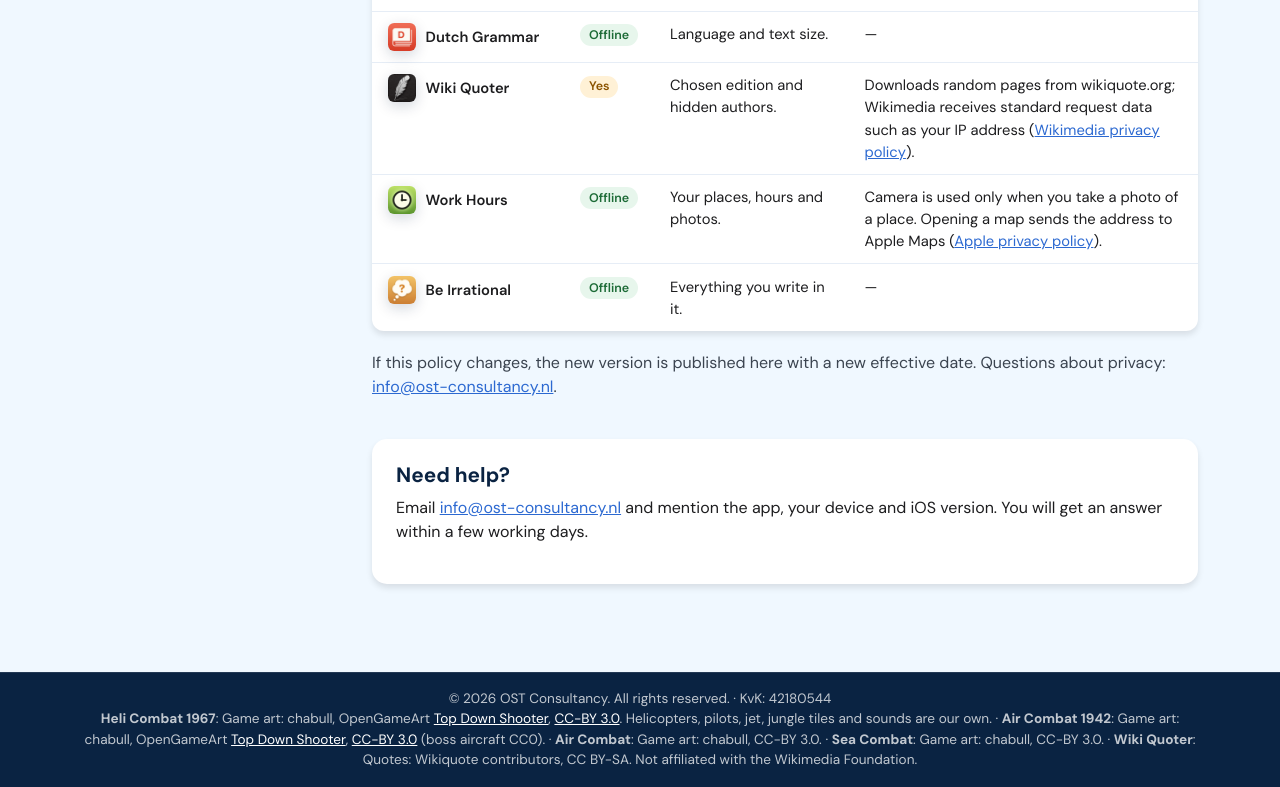
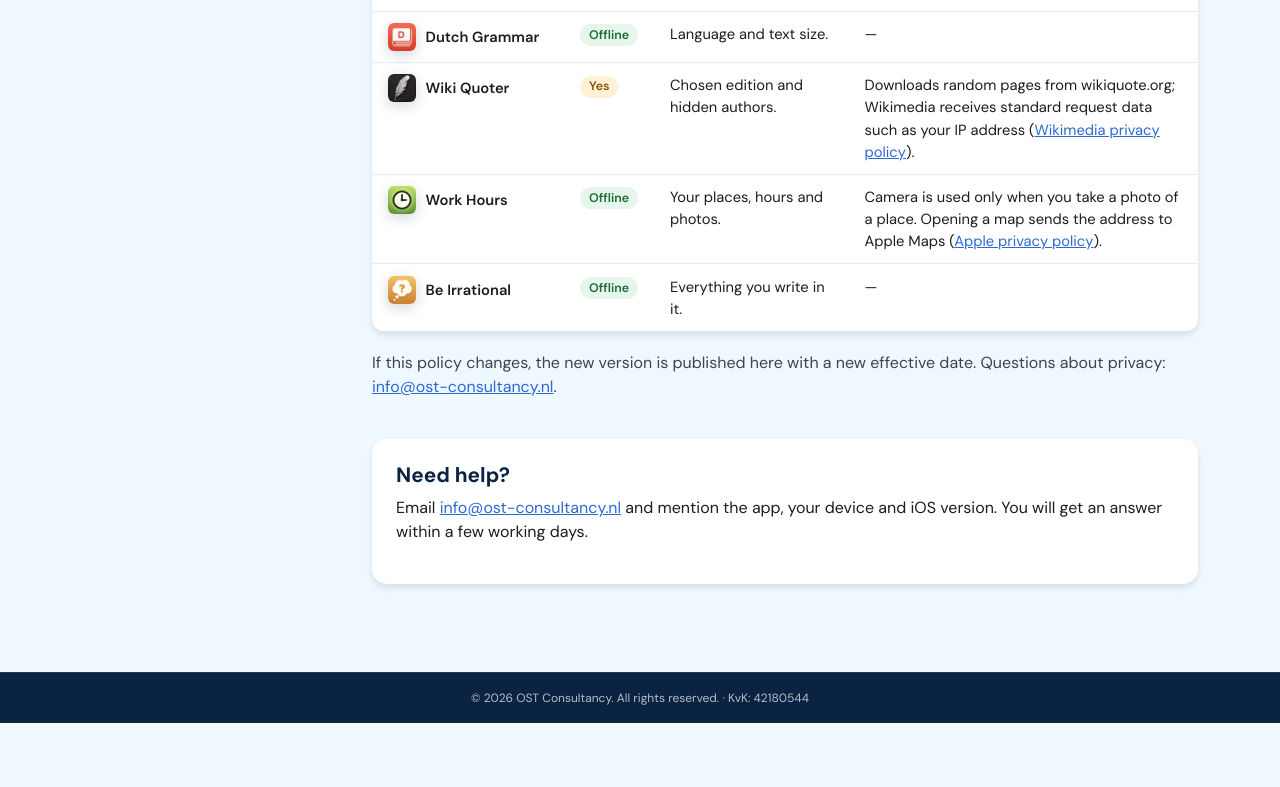
Before and after one commit to Yyukan/ost-consultancy, a plain HTML site: page apps/index.html in a window 1280 px wide. Shown: the part 4125-4912 px from the top of the page. After the commit the page ends 4848 px from the top, so only its background shows below. Drawn offline with Linux system fonts and the light colour scheme.

Commit message:
Apps page footer: only copyright and KvK, drop the credits
The credits are already shown inside each app.

Co-Authored-By: Claude Opus 5.5 <noreply@anthropic.com>
Claude-Session: https://claude.ai/code/session_01FpaSeu4gyuQUyGA5m6JcXb

```diff
--- a/apps/apps-data.js
+++ b/apps/apps-data.js
@@ -6,11 +6,11 @@
  *   2. Add one object to OST_APPS.apps below (category must match a categories[].id)
  *   3. Optional: if an App Store listing already links to /<id>/, add a redirect stub
  *      <id>/index.html (copy any existing one and change the id and name).
- * The icon dock, detail panel, privacy row and credits are all generated from this file.
+ * The left menu, app card and privacy row are all generated from this file.
  *
  * App fields: id (URL anchor, /apps/#<id>), name, category, tagline, platforms, icon,
  * appStore (full App Store URL; "" hides the button), description, tips ([question, answer]),
- * privacy { network, stores, note? }, credits (HTML, "" for none).
+ * privacy { network, stores, note? }.
  */
 window.OST_APPS = {
   contactEmail: "info@ost-consultancy.nl",
@@ -35,8 +35,7 @@ window.OST_APPS = {
         ["Low on fuel, armour or ammo?", "Land on the H. It refuels, repairs and re-arms the Cobra, paid for with points."],
         ["Why can't I pick a later island?", "Islands unlock in order. Rescue the pilots on an island to unlock the next one."]
       ],
-      privacy: { network: false, stores: "Progress, unlocked islands, best scores and the sound setting." },
-      credits: 'Game art: chabull, OpenGameArt <a href="https://opengameart.org/content/top-down-shooter">Top Down Shooter</a>, <a href="https://creativecommons.org/licenses/by/3.0/">CC-BY 3.0</a>. Helicopters, pilots, jet, jungle tiles and sounds are our own.'
+      privacy: { network: false, stores: "Progress, unlocked islands, best scores and the sound setting." }
     },
     {
       id: "aircombat1942", name: "Air Combat 1942", category: "arcade",
@@ -46,8 +45,7 @@ window.OST_APPS = {
         ["How do I fly and shoot?", "Drag anywhere on the screen. The plane follows your finger without sitting under it, and the guns fire on their own."],
         ["Why can't I pick a later mission?", "Missions unlock in order. Finish a mission, including its boss, to unlock the next one."]
       ],
-      privacy: { network: false, stores: "Progress, unlocked missions and best scores." },
-      credits: 'Game art: chabull, OpenGameArt <a href="https://opengameart.org/content/top-down-shooter">Top Down Shooter</a>, <a href="https://creativecommons.org/licenses/by/3.0/">CC-BY 3.0</a> (boss aircraft CC0).'
+      privacy: { network: false, stores: "Progress, unlocked missions and best scores." }
     },
     {
       id: "aircombat", name: "Air Combat", category: "board",
@@ -57,8 +55,7 @@ window.OST_APPS = {
         ["Where are the rules?", "In the game: tap the menu button on the blue plate, then Rules."],
         ["How do I move?", "Tap one of your aircraft, then tap one of the markers that show where it can go."]
       ],
-      privacy: { network: false, stores: "Game settings such as opponent and level." },
-      credits: "Game art: chabull, CC-BY 3.0."
+      privacy: { network: false, stores: "Game settings such as opponent and level." }
     },
     {
       id: "seacombat", name: "Sea Combat", category: "board",
@@ -68,8 +65,7 @@ window.OST_APPS = {
         ["Where are the rules?", "In the game: tap the round three-line button on the blue plate, then Rules."],
         ["How do I move?", "Tap one of your ships, then tap one of the markers that show where it can go, and pass the device."]
       ],
-      privacy: { network: false, stores: "Game settings such as opponent and level." },
-      credits: "Game art: chabull, CC-BY 3.0."
+      privacy: { network: false, stores: "Game settings such as opponent and level." }
     },
     {
       id: "dutchgrammar", name: "Dutch Grammar", category: "learning",
@@ -79,8 +75,7 @@ window.OST_APPS = {
         ["How do I find a chapter?", "Pick a part in the bottom bar, then a chapter. Red links open related chapters; the magnifier searches by title."],
         ["How do I change language or text size?", "With the chapter list away, swipe left on a page to open settings."]
       ],
-      privacy: { network: false, stores: "Language and text size." },
-      credits: ""
+      privacy: { network: false, stores: "Language and text size." }
     },
     {
       id: "wikiquoter", name: "Wiki Quoter", category: "learning",
@@ -91,8 +86,7 @@ window.OST_APPS = {
         ["Nothing loads.", "Quotes come live from wikiquote.org, so the app needs an internet connection. Swipe to try again."]
       ],
       privacy: { network: true, stores: "Chosen edition and hidden authors.",
-        note: 'Downloads random pages from wikiquote.org; Wikimedia receives standard request data such as your IP address (<a href="https://foundation.wikimedia.org/wiki/Policy:Privacy_policy">Wikimedia privacy policy</a>).' },
-      credits: "Quotes: Wikiquote contributors, CC BY-SA. Not affiliated with the Wikimedia Foundation."
+        note: 'Downloads random pages from wikiquote.org; Wikimedia receives standard request data such as your IP address (<a href="https://foundation.wikimedia.org/wiki/Policy:Privacy_policy">Wikimedia privacy policy</a>).' }
     },
     {
       id: "workhours", name: "Work Hours", category: "everyday",
@@ -103,8 +97,7 @@ window.OST_APPS = {
         ["Edit or delete a place", "Swipe a row to the left, or open the place and tap Edit."]
       ],
       privacy: { network: false, stores: "Your places, hours and photos.",
-        note: 'Camera is used only when you take a photo of a place. Opening a map sends the address to Apple Maps (<a href="https://www.apple.com/legal/privacy/">Apple privacy policy</a>).' },
-      credits: ""
+        note: 'Camera is used only when you take a photo of a place. Opening a map sends the address to Apple Maps (<a href="https://www.apple.com/legal/privacy/">Apple privacy policy</a>).' }
     },
     {
       id: "beirrational", name: "Be Irrational", category: "everyday",
@@ -113,8 +106,7 @@ window.OST_APPS = {
       tips: [
         ["How do I use it?", "Add a scope with +, open it and add what you would do now. Open an occupation to set its progress. Swipe left to move it to Someday, Completed or Trash."]
       ],
-      privacy: { network: false, stores: "Everything you write in it." },
-      credits: ""
+      privacy: { network: false, stores: "Everything you write in it." }
     }
   ],
 
--- a/apps/apps.css
+++ b/apps/apps.css
@@ -43,9 +43,6 @@ html { scroll-padding-top: 72px; scroll-behavior: smooth; }
   .privacy-table td[data-label]::before { content: attr(data-label) ": "; font-weight: 600; color: var(--text-muted); }
 }
 
-.apps-footer-credits { color: rgba(255,255,255,.6); font-size: .8rem; margin: .4rem 0 0; }
-.footer p { color: rgba(255,255,255,.75); margin: 0; font-size: .85rem; }
-.footer a { color: #fff; }
 .flash { animation: flash 1.6s ease; }
 @keyframes flash { 0%, 50% { box-shadow: 0 0 0 4px rgba(44, 105, 209, 0.55), var(--shadow-medium); background-color: #eaf2fd; } 100% { box-shadow: var(--shadow-light); background-color: var(--white); } }
 .flash { animation-duration: 2.5s; }
--- a/apps/apps.js
+++ b/apps/apps.js
@@ -90,10 +90,6 @@
       </div>`;
   }
 
-  function renderCredits() {
-    document.getElementById("credits").innerHTML = D.apps.filter((a) => a.credits)
-      .map((a) => `<strong>${a.name}</strong>: ${a.credits}`).join(" · ");
-  }
 
   // On mobile the menu is a horizontal icon strip: scroll only the strip, never the page.
   // (scrollIntoView also nudges the window, which fights the user's own scroll on phones.)
@@ -155,7 +151,6 @@
     document.getElementById("coffeeMobile").innerHTML = coffeeButton();
     renderFaq();
     renderPrivacy();
-    renderCredits();
     initScrollSpy();
     initNavToggle();
     applyHash();
--- a/apps/index.html
+++ b/apps/index.html
@@ -14,8 +14,8 @@
     <link href="../assets/favicon.ico" rel="icon" type="image/x-icon" />
     <link href="https://fonts.gstatic.com" rel="preconnect" />
     <link href="https://fonts.googleapis.com/css2?family=DM+Sans:wght@400;500;600;700&display=swap" rel="stylesheet" />
-    <link href="../css/styles.css?v=20261122e" rel="stylesheet" />
-    <link href="apps.css?v=20261122e" rel="stylesheet" />
+    <link href="../css/styles.css?v=20261122f" rel="stylesheet" />
+    <link href="apps.css?v=20261122f" rel="stylesheet" />
 </head>
 <body>
     <a class="skip-link" href="#main-content">Skip to main content</a>
@@ -98,11 +98,10 @@
     <footer class="footer">
         <div class="container">
             <p>&copy; 2026 OST Consultancy. All rights reserved. &middot; KvK: 42180544</p>
-            <p class="apps-footer-credits" id="credits"></p>
         </div>
     </footer>
 
-    <script src="apps-data.js?v=20261122e"></script>
-    <script src="apps.js?v=20261122e"></script>
+    <script src="apps-data.js?v=20261122f"></script>
+    <script src="apps.js?v=20261122f"></script>
 </body>
 </html>
```
Also changed, not shown: 1 other file.
